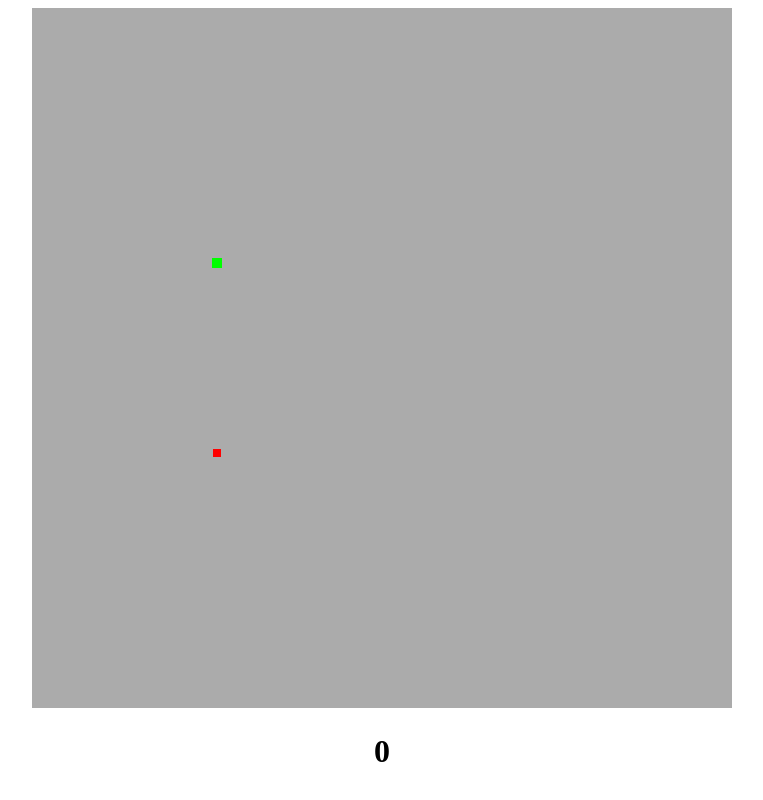
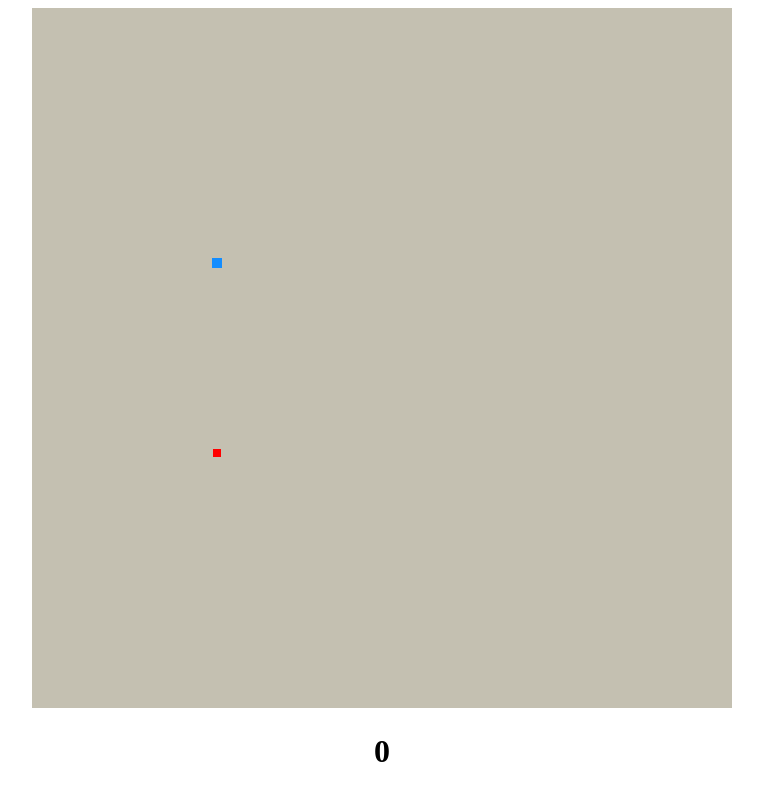
Before and after one commit to nxNghia/Snake_game, a plain HTML site: page index.html in a window 1280 px wide. Shown: the whole page, without its empty margins (258-1021 px from the left). Drawn offline with Linux system fonts and the light colour scheme.

Commit message:
change color

```diff
--- a/index.html
+++ b/index.html
@@ -17,7 +17,7 @@
 
 <body>
 	<div id="box">
-		<canvas id="myCanvas" width="700" height="700" style="background-color: #ababab"></canvas>
+		<canvas id="myCanvas" width="700" height="700" style="background-color: #c4c0b1"></canvas>
 	</div>
 	<h1 id="score"></h1>
 	<p id="content"></p>
--- a/input.js
+++ b/input.js
@@ -121,7 +121,7 @@ function draw(snake, bait)
 {
 	c.clearRect(0, 0, width, height);
 	c.beginPath()
-	c.fillStyle = "#00ff00";
+	c.fillStyle = "#138dff";
 	c.fillRect(bait.x, bait.y, step, step);
 	c.stroke();
 
```
